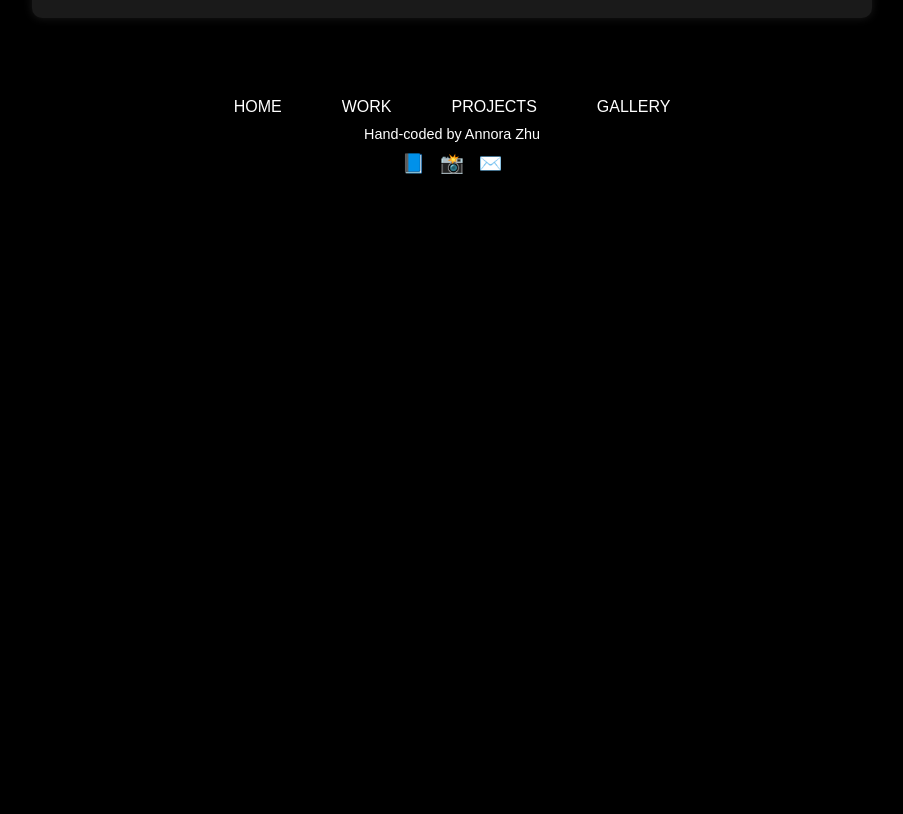
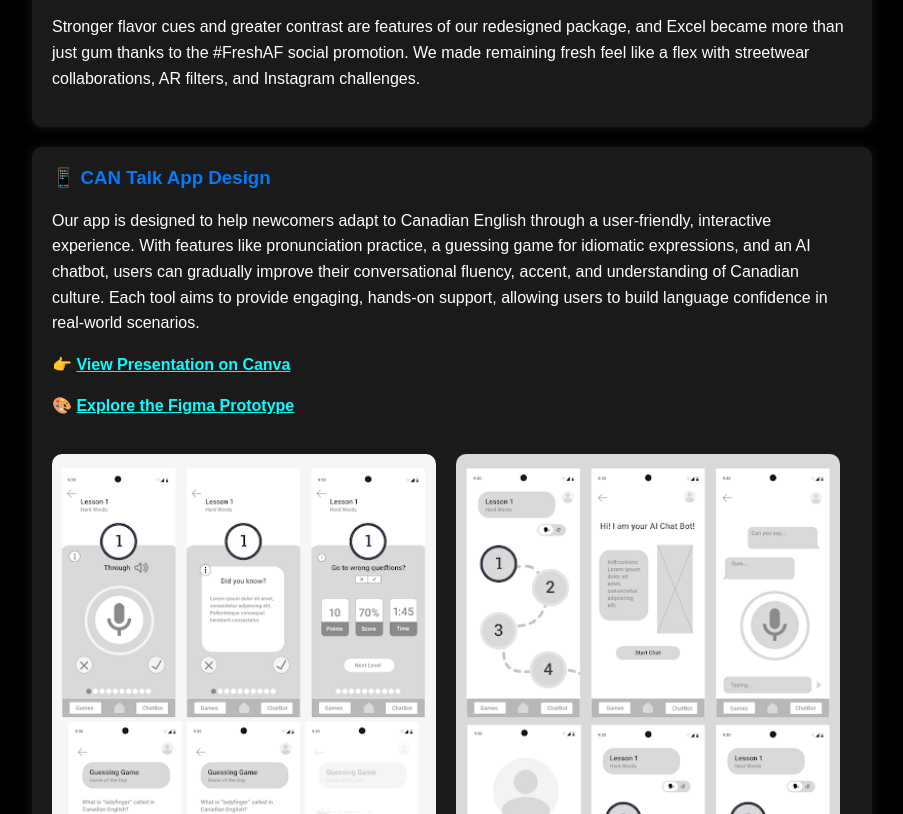
Before and after one commit to y65zhu/ProjectsPage, a plain HTML site: page index.html in a window 1280 px wide. Shown: the part 1816-2630 px from the top of the page, without its empty margins (188-1091 px from the left). Before the commit the page ends 2011 px from the top, so only its background shows below. Drawn offline with Linux system fonts and the light colour scheme.

Commit message:
project 2

```diff
--- a/index.html
+++ b/index.html
@@ -156,6 +156,7 @@
     <main>
       <h2>My Projects</h2>
 
+      <!-- Excel Gum Rebrand -->
       <div class="project-card">
         <h3>✨ Excel Gum Rebrand</h3>
         <p>
@@ -169,23 +170,60 @@
 
         <!-- YouTube Video -->
         <div style="position:relative; padding-bottom:56.25%; height:0; overflow:hidden; max-width:100%; border-radius:10px; margin-top:20px;">
-    <iframe src="https://www.youtube.com/embed/6c8f2D7rC6c"
-      style="position:absolute; top:0; left:0; width:100%; height:100%;"
-      frameborder="0" allowfullscreen>
+          <iframe src="https://www.youtube.com/embed/6c8f2D7rC6c" style="position:absolute; top:0; left:0; width:100%; height:100%;" frameborder="0" allowfullscreen>
           </iframe>
         </div>
 
-  <!-- Instagram Reels Side-by-Side -->
+        <!-- Instagram Reels -->
         <div style="display: flex; gap: 20px; margin-top: 20px; flex-wrap: wrap;">
-    <iframe src="https://www.instagram.com/reel/DHCz4vQtCEI/embed"
-      width="100%" height="600" frameborder="0" allowfullscreen style="flex: 1 1 48%; border-radius: 10px;"></iframe>
+          <iframe src="https://www.instagram.com/reel/DHCz4vQtCEI/embed" width="100%" height="600" frameborder="0" allowfullscreen style="flex: 1 1 48%; border-radius: 10px;"></iframe>
 
-    <iframe src="https://www.instagram.com/reel/DHC2AvXNkFn/embed"
-      width="100%" height="600" frameborder="0" allowfullscreen style="flex: 1 1 48%; border-radius: 10px;"></iframe>
+          <iframe src="https://www.instagram.com/reel/DHC2AvXNkFn/embed" width="100%" height="600" frameborder="0" allowfullscreen style="flex: 1 1 48%; border-radius: 10px;"></iframe>
+        </div>
+
+        <p>Stronger flavor cues and greater contrast are features of our redesigned package, and Excel became more than just gum thanks to the #FreshAF social promotion. We made remaining fresh feel like a flex with streetwear collaborations, AR filters, and Instagram challenges.</p>
+      </div>
+
+      <!-- CAN Talk App Design -->
+      <div class="project-card">
+        <h3>📱 CAN Talk App Design</h3>
+        <p>
+          Our app is designed to help newcomers adapt to Canadian English through a user-friendly, interactive experience.
+          With features like pronunciation practice, a guessing game for idiomatic expressions, and an AI chatbot, users can gradually improve their conversational fluency, accent, and understanding of Canadian culture.
+          Each tool aims to provide engaging, hands-on support, allowing users to build language confidence in real-world scenarios.
+        </p>
+
+        <!-- Canva Presentation -->
+        <p>
+          👉 <a href="https://www.canva.com/design/DAGXXaes4Gg/nUxMYfspzq5fPLuXsVMQZg/view?utm_content=DAGXXaes4Gg&utm_campaign=designshare&utm_medium=link2&utm_source=uniquelinks&utlId=h8078bdb6f0" target="_blank" style="color:#00ffff; font-weight:bold;">
+            View Presentation on Canva
+          </a>
+        </p>
+
+        <!-- Figma Prototype -->
+        <p>
+          🎨 <a href="https://www.figma.com/proto/dIOZMxhIneCquwTWyfRGYf/Wu_Nicole_M3Figma?node-id=6-413&starting-point-node-id=6%3A413&t=BmBju4itB9U8lihN-1" target="_blank" style="color:#00ffff; font-weight:bold;">
+            Explore the Figma Prototype
+          </a>
+        </p>
+        <!-- Image Gallery for CAN Talk App -->
+        <div style="margin-top: 20px; display: flex; gap: 20px; flex-wrap: wrap;">
+          <!-- Wireframes -->
+          <img src="1.png" alt="Wireframe Set 1" style="width: 48%; border-radius: 10px;">
+          <img src="2.png" alt="Wireframe Set 2" style="width: 48%; border-radius: 10px;">
+        </div>
+
+        <!-- Full screen wireframe flow -->
+        <div style="margin-top: 20px;">
+          <img src="3.png" alt="Full Screen Flow" style="width: 100%; border-radius: 10px;">
+        </div>
+
+        <!-- Storyboards -->
+        <div style="margin-top: 20px; display: flex; gap: 20px; flex-wrap: wrap;">
+          <img src="use1.png" alt="Storyboard: Preparing for Interview" style="width: 48%; border-radius: 10px;">
+          <img src="use2.png" alt="Storyboard: Doing the Lessons" style="width: 48%; border-radius: 10px;">
         </div>
       </div>
-
-
     </main>
 
     <!-- Footer -->
```
Lines whose indentation alone changed are shown as unchanged.
